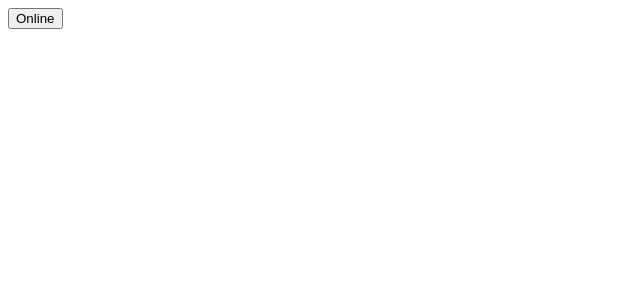
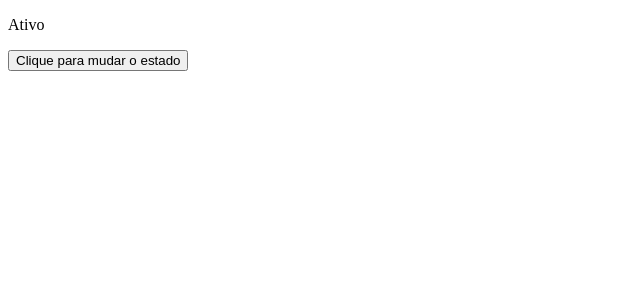
Before and after one commit to matsoaresp/Praticas-nextjs, a React (Vite) app: page / in a window 1280 px wide. Shown: the top 300 px of the page, without its empty margins (0-640 px from the left). Built offline with nearby package versions, Linux system fonts and the light colour scheme.

Commit message:
Mergeando mudanças

```diff
--- a/src/App.tsx
+++ b/src/App.tsx
@@ -1,4 +1,6 @@
 import FormButtonState from "./components/FormButtonState";
+import FormActionButton from "./components/FormActionButton";
+
 
 
 
@@ -6,9 +8,10 @@ function App() {
 
 return (
   <div>
-    <FormButtonState>
 
-    </FormButtonState>
+    <FormActionButton>
+
+    </FormActionButton>
 </div>
 )
 }
--- /dev/null
+++ b/src/components/AlertComponent/index.tsx
@@ -0,0 +1,14 @@
+type AlertProps = {
+
+    ativo: boolean;
+}
+
+export default function AlertComponent ({ativo}: AlertProps) {
+
+
+    return (
+        <div>
+            <p>{ativo ? 'Ativo' : 'Inativo' }</p>
+        </div>
+    )
+}
--- /dev/null
+++ b/src/components/FormActionButton/index.tsx
@@ -0,0 +1,23 @@
+import { useEffect, useState } from "react"
+import AlertComponent from "../AlertComponent"
+
+export default function FormActionButton () {
+
+    const [ativo, setAtivo] = useState<boolean>(true)
+
+    const handleState = () => {
+        setAtivo (prev =>
+            !prev
+        )
+    }
+
+    return (
+        <div>
+            <AlertComponent
+            ativo = {ativo}
+            >
+            </AlertComponent>
+            <button onClick={handleState}>Clique para mudar o estado</button>
+        </div>
+    )
+}
```
